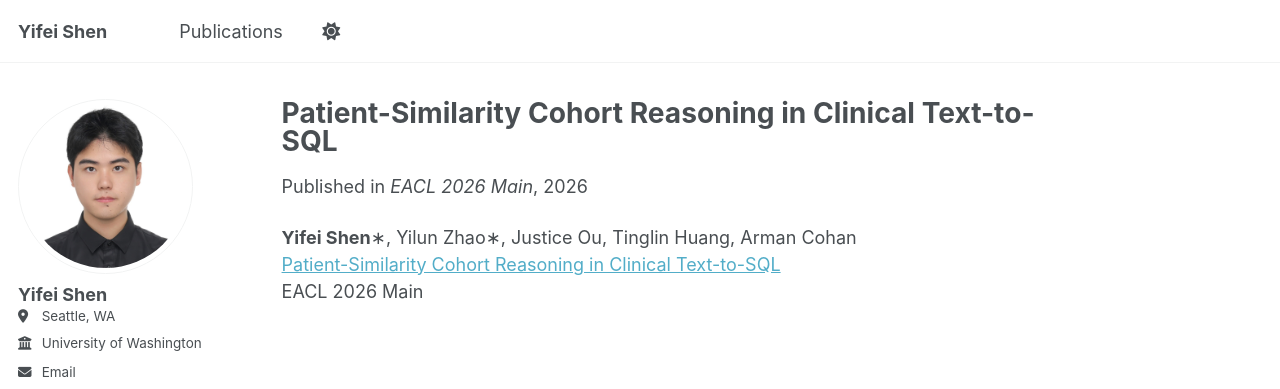
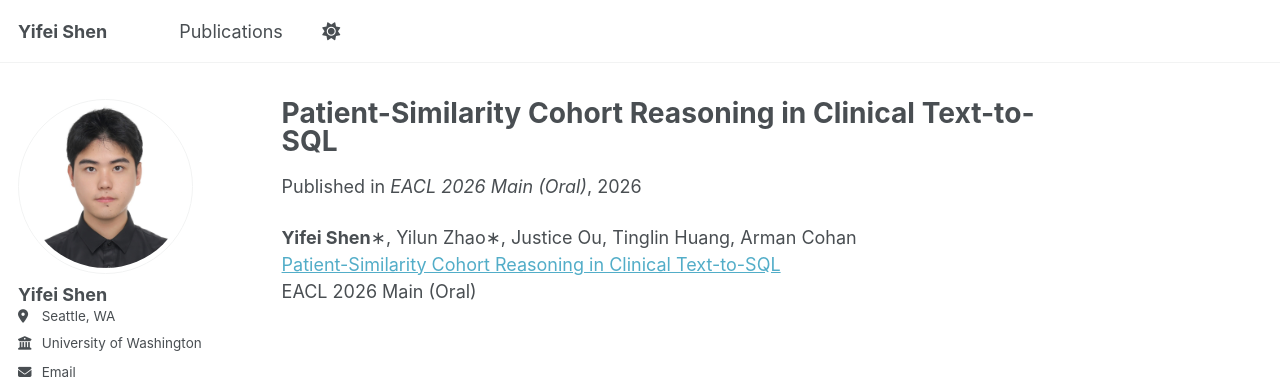
Before and after one commit to Barryshen1/Barryshen1.github.io, a Jekyll site: the page built from _publications/2026-01-01-patient-similarity-cohort-reasoning-clinical-text-to-sql.md, in a window 1280 px wide and 993 px high. Shown: the top 389 px of the window. Built offline with Jekyll 4.4.1, drawn with Linux system fonts in a browser that asks for light colours; some web fonts are replaced.

Commit message:
Mark EACL 2026 publication as Oral

```diff
--- a/_publications/2026-01-01-patient-similarity-cohort-reasoning-clinical-text-to-sql.md
+++ b/_publications/2026-01-01-patient-similarity-cohort-reasoning-clinical-text-to-sql.md
@@ -4,10 +4,10 @@ collection: publications
 category: conferences
 permalink: /publication/2026-01-01-patient-similarity-cohort-reasoning-clinical-text-to-sql
 date: 2026-01-01
-venue: "EACL 2026 Main"
+venue: "EACL 2026 Main (Oral)"
 authors: "Yifei Shen∗, Yilun Zhao∗, Justice Ou, Tinglin Huang, Arman Cohan"
 ---
 
 **Yifei Shen**∗, Yilun Zhao∗, Justice Ou, Tinglin Huang, Arman Cohan
 [Patient-Similarity Cohort Reasoning in Clinical Text-to-SQL](https://arxiv.org/abs/2601.09876)
-EACL 2026 Main
+EACL 2026 Main (Oral)
```
Also changed, not shown: _pages/about.md (+1 -1 lines).
